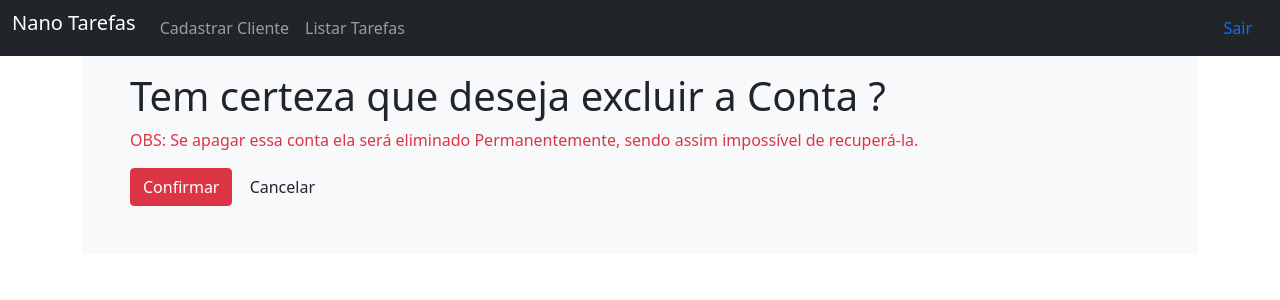
After one commit to Wenderson-Oscar/Task_Manager, a Django app: page /client_del/delete/ in a window 1280 px wide. The commit adds this page. Shown: the top 300 px of the page. Run offline with Django 4.2, Linux system fonts and the light colour scheme; the visitor is signed in with stand-in values (Sample User, id 1); data comes from the database, SQL or seed files in the repository.

Commit message:
função deletar conta

```diff
--- a/accounts/forms.py
+++ b/accounts/forms.py
@@ -4,6 +4,7 @@ from django.contrib.auth.models import User
 from .models import Cliente
 
 class ClienteForm(UserCreationForm):
+
     sexo = forms.ChoiceField(choices=Cliente.SEXO_CHOICES, widget=forms.Select(attrs={'class': 'form-control'}))
     nascimento = forms.DateField(widget=forms.DateInput(attrs={'type': 'date', 'format': 'dd/mm/yyyy'}))
     email = forms.EmailField(required=True, widget=forms.EmailInput(attrs={'class': 'form-control'}))
--- a/accounts/urls.py
+++ b/accounts/urls.py
@@ -3,9 +3,10 @@ from django.urls import path
 
 urlpatterns = [
     path('', views.home, name='home'),
-    #cadastro/login/logout/autenticar do cliente
     path('register/new/', views.register_client, name='register'),
-    path('authenticate_client', views.authenticate_client, name='authenticate_client'),
-    path('login_client', views.login_client, name='login_client'),
-    path('logout_client', views.logout_client, name='logout_client'),
+    path('authenticate_client/', views.authenticate_client, name='authenticate_client'),
+    path('client_del/delete/', views.confirm_delete_client, name='confirm_delete_client'),
+    path('client_del/delete/confirmed/', views.delete_client, name='delete_client'),
+    path('login_client/', views.login_client, name='login_client'),
+    path('logout_client/', views.logout_client, name='logout_client'),
 ]
--- a/accounts/views.py
+++ b/accounts/views.py
@@ -1,14 +1,16 @@
 from django.contrib.auth import login, logout, authenticate
-from django.shortcuts import render, redirect, get_list_or_404
+from django.shortcuts import render, redirect, get_list_or_404, get_object_or_404
 from .models import Cliente
 from .forms import ClienteForm
 from django.contrib.auth.forms import UserCreationForm
+from django.contrib.auth.models import User
+from django.contrib.auth.decorators import login_required
 
 def home(request):
     return render(request, 'home.html')
 
 def register_client(request):
-    """Registra so Cliente no Sistema"""
+    """Registra o Cliente no Sistema"""
     if request.method == "POST":
         form = ClienteForm(request.POST)
         if form.is_valid():
@@ -36,3 +38,16 @@ def login_client(request):
 def logout_client(request):
     logout(request)
     return render(request, 'home.html')
+
+# // Deletar Conta //
+
+@login_required
+def confirm_delete_client(request):
+    client_del = get_object_or_404(User, pk=request.user.id)
+    return render(request, 'client/del_client.html', {'del_client': client_del})
+
+@login_required
+def delete_client(request):
+    client_del = get_object_or_404(User, pk=request.user.id)
+    client_del.delete()
+    return redirect('home')
--- a/templates/base.html
+++ b/templates/base.html
@@ -26,7 +26,7 @@
                 <ul class="nav justify-content-end">
                     <li class="nav-item">
                     {% if user.is_authenticated %}
-                      <a class="nav-link active" aria-current="page" href="{% url 'logout_client' %}">Sair</a>
+                        <a class="nav-link active" aria-current="page" href="{% url 'logout_client' %}">Sair</a>
                     {% else %}
                       <a class="nav-link active" aria-current="page" href="{% url 'login_client' %}">Entrar</a>
                     {% endif %}
--- /dev/null
+++ b/templates/client/del_client.html
@@ -0,0 +1,12 @@
+{% extends 'base.html' %}
+
+{% block content %}
+    <br>
+  <h1>Tem certeza que deseja excluir a Conta ?</h1>
+  <form method="post" enctype="multipart/form-data" action="{% url 'delete_client' %}">
+    <p class="text-danger">OBS: Se apagar essa conta ela será eliminado Permanentemente, sendo assim impossível de recuperá-la.</p>
+    {% csrf_token %}
+    <button type="submit" class="btn btn-danger">Confirmar</button>
+    <a href="{% url 'home' %}" class="btn btn-default">Cancelar</a>
+  </form>
+{% endblock %}
--- a/templates/home.html
+++ b/templates/home.html
@@ -85,6 +85,9 @@
     </section>
     <section class="block-why">
     </section>
+    <a href="{% url 'confirm_delete_client' %}">
+        Deletar Conta
+    </a>
 </div>
     {% else %}
         <br>
```
